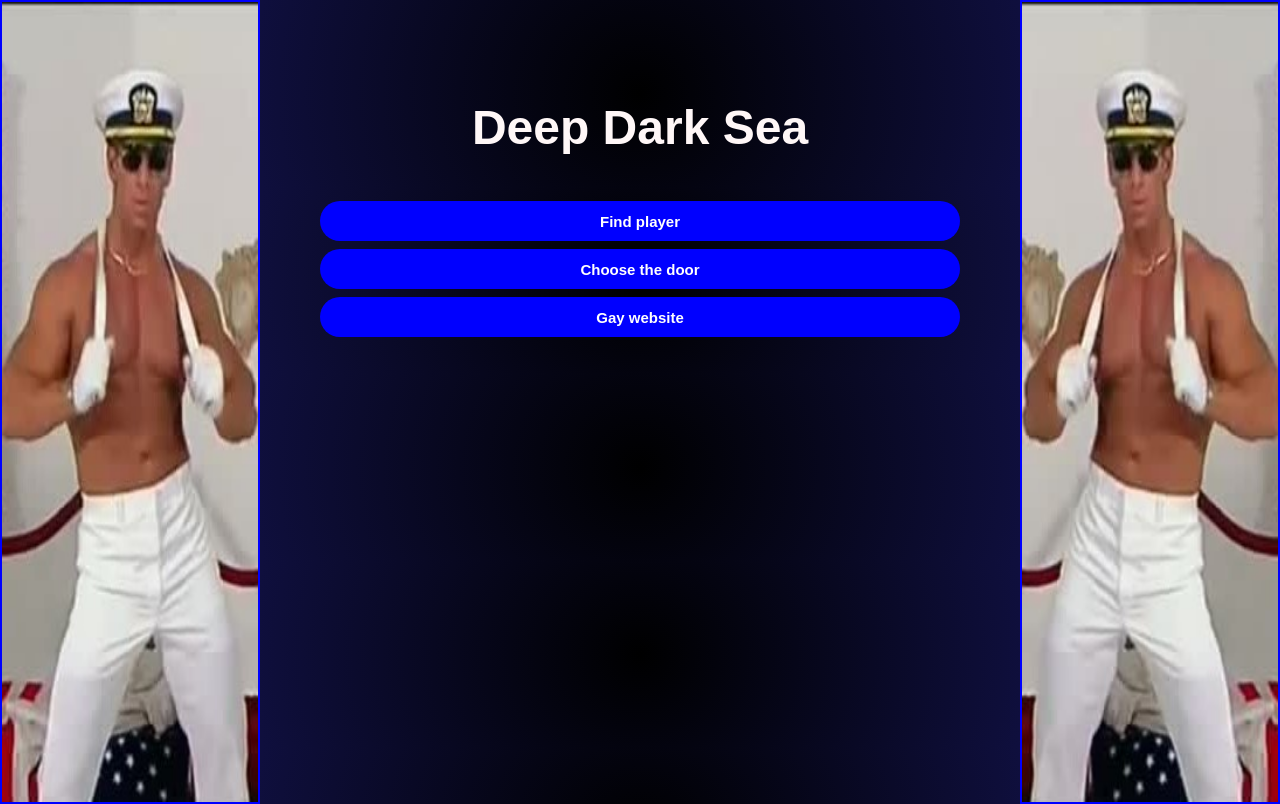
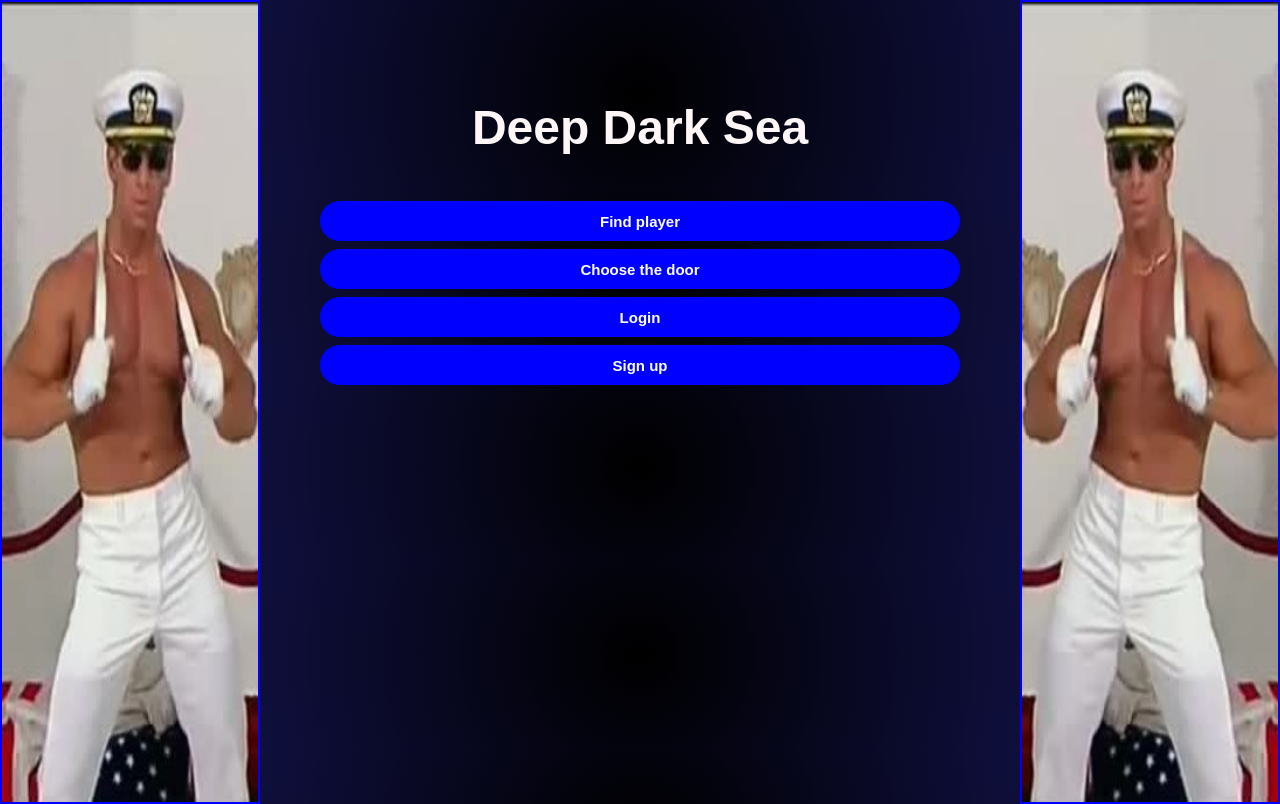
Before and after one commit to AzizSuf/DeepDarkSea, a Flask app: template app/flaskr/templates/index.html in a window 1280 px wide. Run offline with Flask 2, Linux system fonts and the light colour scheme; the template is opened without the code that fills it, so the values that code supplies are empty.

Commit message:
Добавлены страницы регистрации и логина.

```diff
--- a/app/flaskr/main.py
+++ b/app/flaskr/main.py
@@ -48,11 +48,6 @@ def play_human():
     return "<h1>Тут будет игра против игрока.</h1>"
 
 
-@app.route("/gay_website")
-def gay_website():
-    return "<h1>Тут будет gay-website.</h1>"
-
-
 @app.route("/my-endpoint", methods=["POST"])
 def handle_post_request():
     print(request.form)
--- a/app/flaskr/templates/index.html
+++ b/app/flaskr/templates/index.html
@@ -39,7 +39,8 @@
 	<h1>Deep Dark Sea</h1>
 	<button onclick="location.href='{{ url_for('find_player') }}'" type="button" style="position:absolute; top:25%; left:25%; width:50%; height:5%">Find player</button>
 	<button onclick="location.href='{{ url_for('choose_the_door') }}'" type="button" style="position:absolute; top:31%; left:25%; width:50%; height:5%">Choose the door</button>
-	<button onclick="location.href='https://github.com/VladimirChabanov/'" type="button" style="position:absolute; top:37%; left:25%; width:50%; height:5%">Gay website</button>
+	<button onclick="location.href='{{ url_for('login') }}'" type="button" style="position:absolute; top:37%; left:25%; width:50%; height:5%">Login</button>
+	<button onclick="location.href='{{ url_for('signup') }}'" type="button" style="position:absolute; top:43%; left:25%; width:50%; height:5%">Sign up</button>
 	<img src="{{ url_for('static', filename='Kazuya_left.jpg') }}" style="position:absolute; top:0px; left:0px; width:20%; height:100%;">
 	<img src="{{ url_for('static', filename='Kazuya_right.jpg') }}" style="position:absolute; top:0px; right:0px; width:20%; height:100%;">
 </body>
--- a/app/flaskr/templates/van_darkholme.html
+++ b/app/flaskr/templates/van_darkholme.html
@@ -548,3 +548,8 @@
         }
     }
 </script>
+
+
+<script>
+    function aboutResult(){}
+</script>
```
